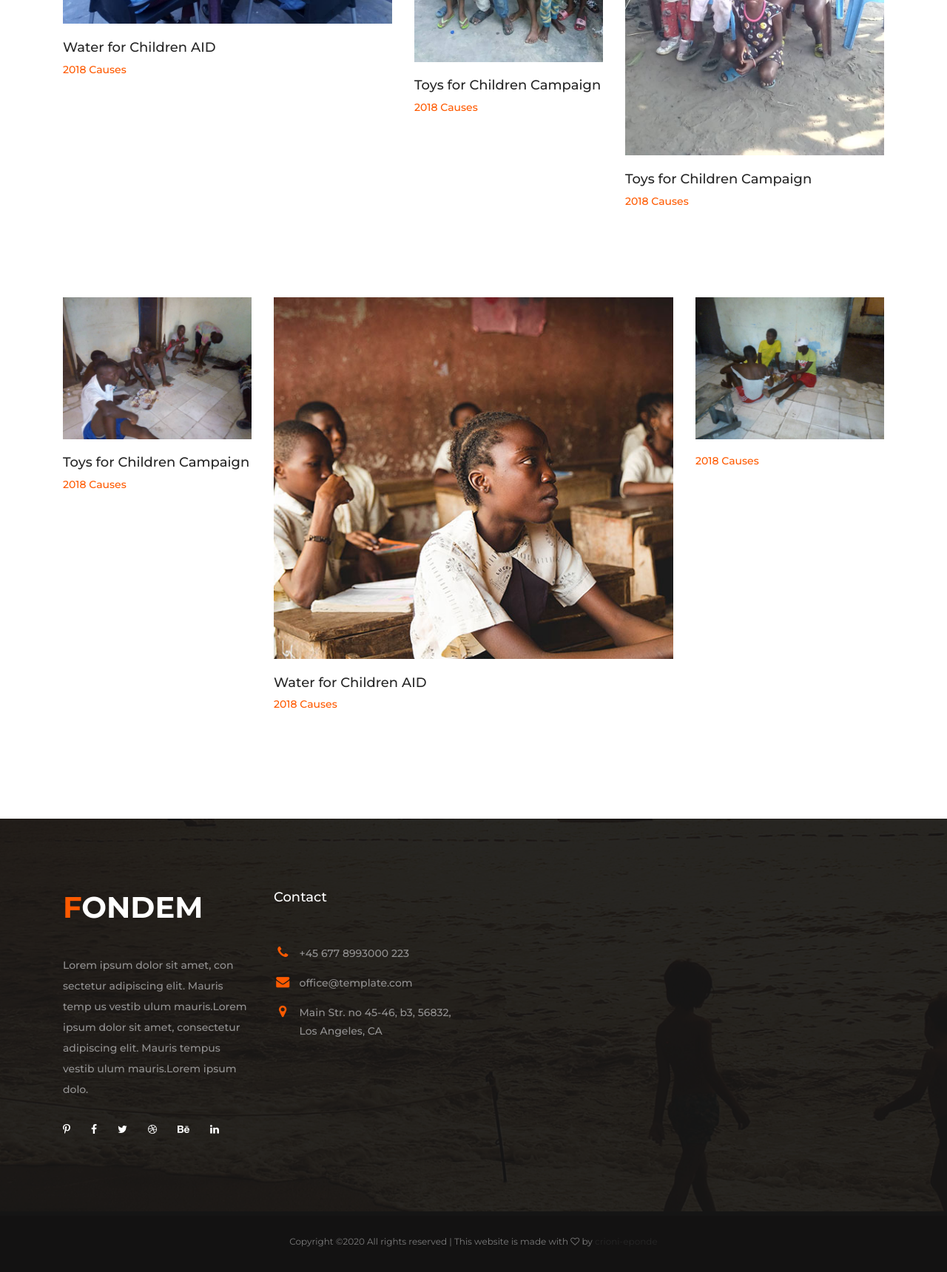
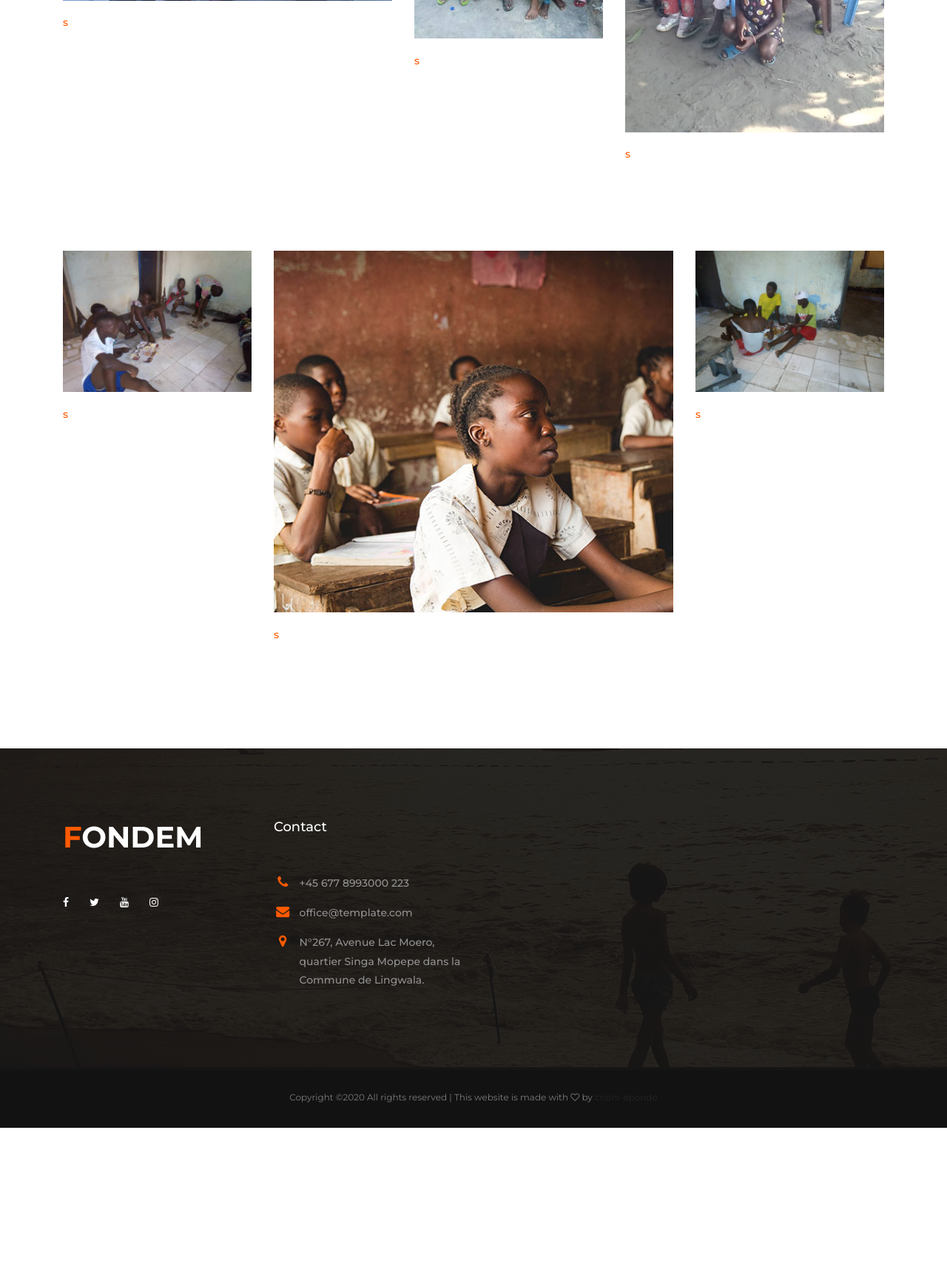
Before and after one commit to chrioniep/fondem, a Django app: page /gallery/ in a window 1280 px wide. Shown: the part 1269-2989 px from the top of the page at 74% size. After the commit the page ends 2794 px from the top, so only its background shows below. Run offline with Django 3.2, Linux system fonts and the light colour scheme; some libraries are stand-ins or nearby versions.

Commit message:
updating html file

```diff
--- a/templates/footer.html
+++ b/templates/footer.html
@@ -10,15 +10,14 @@
                             </a>
                         </h2>
 
-                        <p>Lorem ipsum dolor sit amet, con sectetur adipiscing elit. Mauris temp us vestib ulum mauris.Lorem ipsum dolor sit amet, consectetur adipiscing elit. Mauris tempus vestib ulum mauris.Lorem ipsum dolo.</p>
+                        <!-- <p>Lorem ipsum dolor sit amet, con sectetur adipiscing elit. Mauris temp us vestib ulum mauris.Lorem ipsum dolor sit amet, consectetur adipiscing elit. Mauris tempus vestib ulum mauris.Lorem ipsum dolo.</p> -->
 
                         <ul class="d-flex flex-wrap align-items-center">
-                            <li><a href="#"><i class="fa fa-pinterest-p"></i></a></li>
+
                             <li><a href="#"><i class="fa fa-facebook"></i></a></li>
                             <li><a href="#"><i class="fa fa-twitter"></i></a></li>
-                            <li><a href="#"><i class="fa fa-dribbble"></i></a></li>
-                            <li><a href="#"><i class="fa fa-behance"></i></a></li>
-                            <li><a href="#"><i class="fa fa-linkedin"></i></a></li>
+                            <li><a href="#"><i class="fa fa-youtube"></i></a></li>
+                            <li><a href="#"><i class="fa fa-instagram"></i></a></li>
                         </ul>
                     </div><!-- .foot-about -->
                 </div><!-- .col -->
@@ -31,7 +30,7 @@
                         <ul>
                             <li><i class="fa fa-phone"></i><span>+45 677 8993000 223</span></li>
                             <li><i class="fa fa-envelope"></i><span>office@template.com</span></li>
-                            <li><i class="fa fa-map-marker"></i><span>Main Str. no 45-46, b3, 56832, Los Angeles, CA</span></li>
+                            <li><i class="fa fa-map-marker"></i><span>N°267, Avenue Lac Moero, quartier Singa Mopepe dans la Commune de Lingwala.</span></li>
                         </ul>
                     </div><!-- .foot-contact -->
 
--- a/templates/gallery.html
+++ b/templates/gallery.html
@@ -21,8 +21,8 @@
                     <div class="portfolio-cont">
                         <a href="#"><img src="{% static 'images/a.jpg' %}" alt=""></a>
 
-                        <h3 class="entry-title">Toys for Children Campaign</h3>
-                        <h4>2018 Causes</h4>
+                        <h3 class="entry-title"></h3>
+                        <h4>s</h4>
                     </div>
                 </div>
 
@@ -30,8 +30,8 @@
                     <div class="portfolio-cont">
                         <a href="#"><img src="{% static 'images/b.jpg' %}" alt=""></a>
 
-                        <h3 class="entry-title">Toys for Children Campaign</h3>
-                        <h4>2018 Causes</h4>
+                        <h3 class="entry-title"></h3>
+                        <h4>s</h4>
                     </div>
                 </div>
 
@@ -39,8 +39,8 @@
                     <div class="portfolio-cont">
                         <a href="#"><img src="{% static 'images/c.jpg' %}" alt=""></a>
 
-                        <h3 class="entry-title">Water for Children AID</h3>
-                        <h4>2018 Causes</h4>
+                        <h3 class="entry-title"></h3>
+                        <h4>s</h4>
                     </div>
                 </div>
 
@@ -48,8 +48,8 @@
                     <div class="portfolio-cont">
                         <a href="#"><img src="{% static 'images/d.jpg' %}" alt=""></a>
 
-                        <h3 class="entry-title">Water for Children AID</h3>
-                        <h4>2018 Causes</h4>
+                        <h3 class="entry-title"></h3>
+                        <h4>s</h4>
                     </div>
                 </div>
 
@@ -57,8 +57,8 @@
                     <div class="portfolio-cont">
                         <a href="#"><img src="{% static 'images/e.jpg' %}" alt=""></a>
 
-                        <h3 class="entry-title">Toys for Children Campaign</h3>
-                        <h4>2018 Causes</h4>
+                        <h3 class="entry-title"></h3>
+                        <h4>s</h4>
                     </div>
                 </div>
 
@@ -66,8 +66,8 @@
                     <div class="portfolio-cont">
                         <a href="#"><img src="{% static 'images/f.jpg' %}" alt=""></a>
 
-                        <h3 class="entry-title">Toys for Children Campaign</h3>
-                        <h4>2018 Causes</h4>
+                        <h3 class="entry-title"></h3>
+                        <h4>s</h4>
                     </div>
                 </div>
 
@@ -75,8 +75,8 @@
                     <div class="portfolio-cont">
                         <a href="#"><img src="{% static 'images/g.jpg' %}" alt=""></a>
 
-                        <h3 class="entry-title">Toys for Children Campaign</h3>
-                        <h4>2018 Causes</h4>
+                        <h3 class="entry-title"></h3>
+                        <h4>s</h4>
                     </div>
                 </div>
 
@@ -84,8 +84,8 @@
                     <div class="portfolio-cont">
                         <a href="#"><img src="{% static 'images/h.jpg' %}" alt=""></a>
 
-                        <h3 class="entry-title">Water for Children AID</h3>
-                        <h4>2018 Causes</h4>
+                        <h3 class="entry-title"></h3>
+                        <h4>s</h4>
                     </div>
                 </div>
 
@@ -94,7 +94,7 @@
                         <a href="#"><img src="{% static 'images/i.jpg' %}" alt=""></a>
 
                         <h3 class="entry-title"></h3>
-                        <h4>2018 Causes</h4>
+                        <h4>s</h4>
                     </div>
                 </div>
 
@@ -103,7 +103,7 @@
                         <a href="#"><img src="{% static 'images/a.jpg' %}" alt=""></a>
 
                         <h3 class="entry-title"></h3>
-                        <h4>2018 Causes</h4>
+                        <h4>s</h4>
                     </div>
                 </div>
 
@@ -112,7 +112,7 @@
                         <a href="#"><img src="{% static 'images/b.jpg' %}" alt=""></a>
 
                         <h3 class="entry-title"></h3>
-                        <h4>2018 Causes</h4>
+                        <h4>s</h4>
                     </div>
                 </div>
 
@@ -121,7 +121,7 @@
                         <a href="#"><img src="{% static 'images/c.jpg' %}" alt=""></a>
 
                         <h3 class="entry-title"></h3>
-                        <h4>2018 Causes</h4>
+                        <h4>s</h4>
                     </div>
                 </div>
 
@@ -130,7 +130,7 @@
                         <a href="#"><img src="{% static 'images/d.jpg' %}" alt=""></a>
 
                         <h3 class="entry-title"></h3>
-                        <h4>2018 Causes</h4>
+                        <h4>s</h4>
                     </div>
                 </div>
 
@@ -139,7 +139,7 @@
                         <a href="#"><img src="{% static 'images/e.jpg' %}" alt=""></a>
 
                         <h3 class="entry-title"></h3>
-                        <h4>2018 Causes</h4>
+                        <h4>s</h4>
                     </div>
                 </div>
 
@@ -148,7 +148,7 @@
                         <a href="#"><img src="{% static 'images/f.jpg' %}" alt=""></a>
 
                         <h3 class="entry-title"></h3>
-                        <h4>2018 Causes</h4>
+                        <h4>s</h4>
                     </div>
                 </div>
 
@@ -157,7 +157,7 @@
                         <a href="#"><img src="{% static 'images/g.jpg' %}" alt=""></a>
 
                         <h3 class="entry-title"></h3>
-                        <h4>2018 Causes</h4>
+                        <h4>s</h4>
                     </div>
                 </div>
 
@@ -165,8 +165,8 @@
                     <div class="portfolio-cont">
                         <a href="#"><img src="{% static 'images/h.jpg' %}" alt=""></a>
 
-                        <h3 class="entry-title">Water for Children AI</h3>
-                        <h4>2018 Causes</h4>
+                        <h3 class="entry-title"></h3>
+                        <h4></h4>
                     </div>
                 </div>
 
@@ -174,8 +174,8 @@
                     <div class="portfolio-cont">
                         <a href="#"><img src="{% static 'images/i.jpg' %}" alt=""></a>
 
-                        <h3 class="entry-title">Toys for Children Campaign</h3>
-                        <h4>2018 Cause</h4>
+                        <h3 class="entry-title"></h3>
+                        <h4></h4>
                     </div>
                 </div>
             </div>
--- a/templates/index.html
+++ b/templates/index.html
@@ -12,11 +12,11 @@
                             <div class="col-12 col-lg-8 d-flex flex-column justify-content-center align-items-start">
                                 <header class="entry-header">
                                     <h1>Faire un don</h1>
-                                    <h4>Pour les enfants de la rue</h4>
+                                    <h4>Pour les plus démunies</h4>
                                 </header><!-- .entry-header -->
 
                                 <div class="entry-content mt-4">
-                                    <p>Lorem ipsum dolor sit amet, consectetur adipiscing elit. Mauris tempus vestibulum mauris quis aliquam. Integer accumsan sodales odio, id tempus ullamcorper</p>
+                                    <!-- <p>Lorem ipsum dolor sit amet, consectetur adipiscing elit. Mauris tempus vestibulum mauris quis aliquam. Integer accumsan sodales odio, id tempus ullamcorper</p> -->
                                 </div><!-- .entry-content -->
 
 
@@ -75,7 +75,7 @@
                         </header>
 
                         <div class="entry-content">
-                            <p>L'amour c'est de donner sans réserve, votre esprit, votre coeur sans rien de démander en retour.</p>
+                            <p>L'amour c'est de donner sans réserve, votre esprit, votre coeur sans rien démander en retour.</p>
                         </div>
                     </div>
                 </div>
```
Also changed, not shown: templates/about.html (+4 -4 lines), templates/contact.html (+4 -5 lines).
